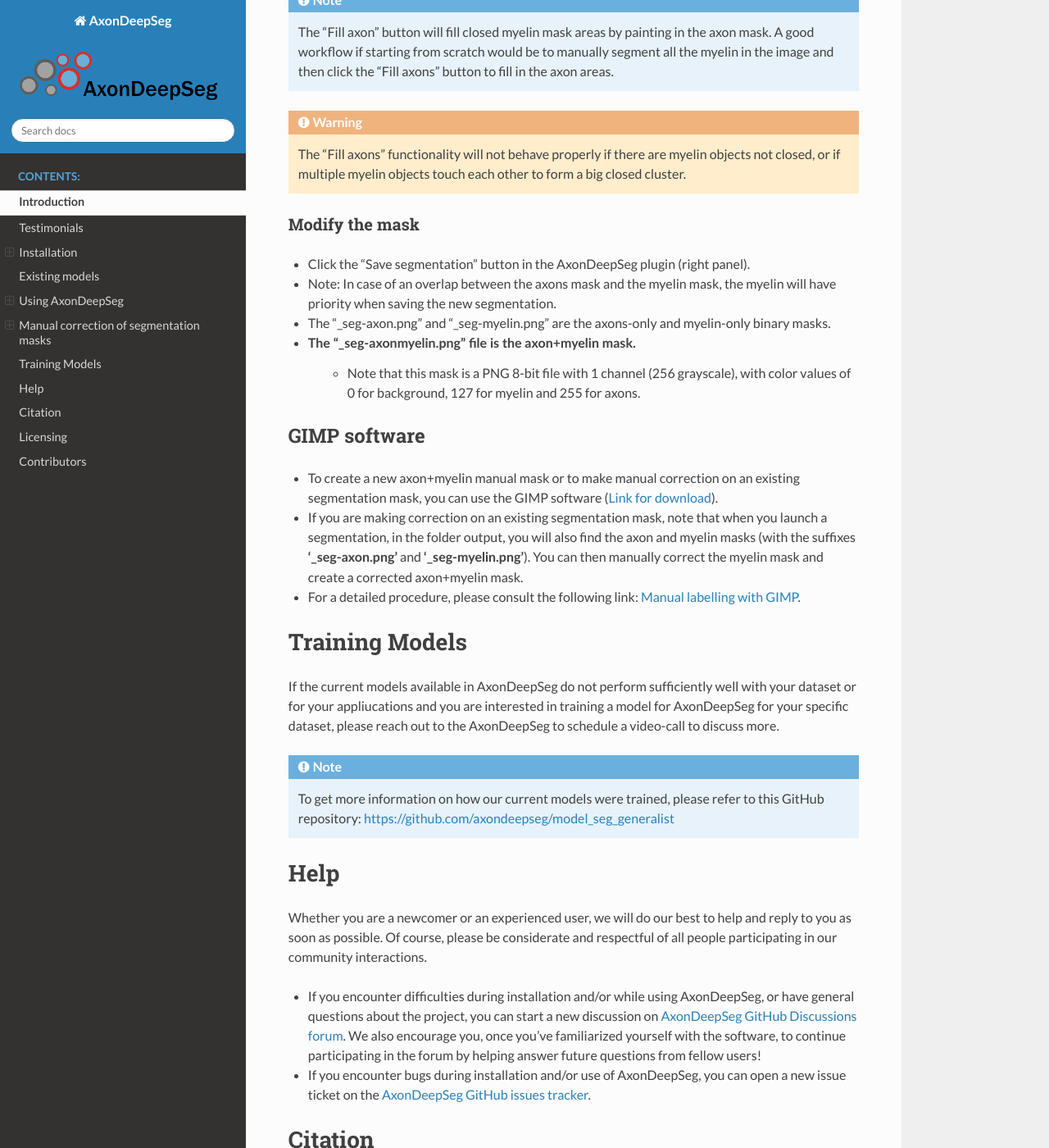
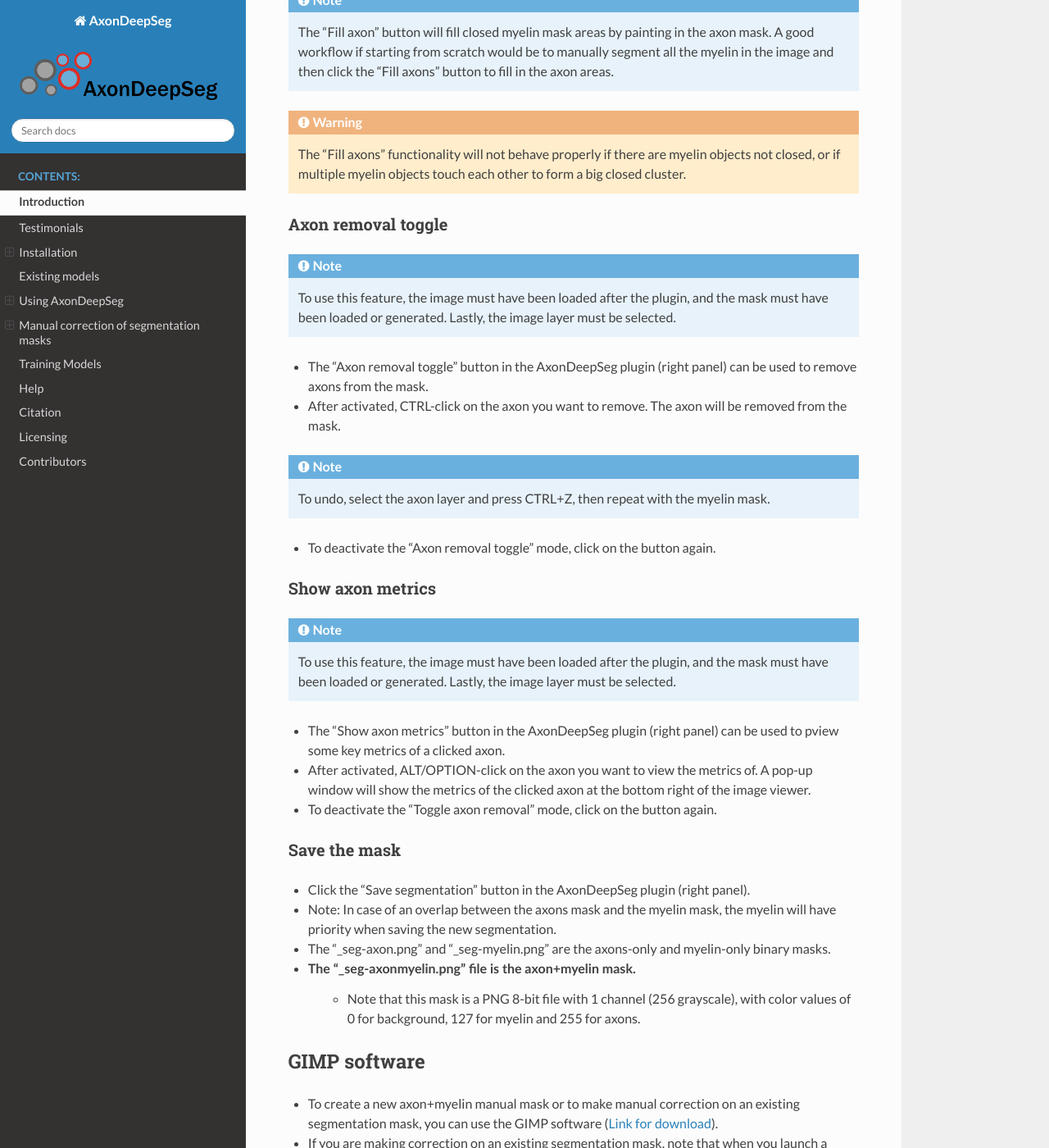
Before and after one commit to axondeepseg/axondeepseg, a Sphinx documentation site: the page built from docs/source/documentation.rst, in a window 1280 px wide and 1400 px high, scrolled down 15185 px. Shown: the whole window at 82% size. Built offline with Sphinx 7.4.7 and the Read the Docs theme 3.1.0, drawn with Linux system fonts in a browser that asks for light colours.

Commit message:
Add feature documentation

```diff
--- a/docs/source/documentation.rst
+++ b/docs/source/documentation.rst
@@ -533,8 +533,33 @@ Modify the mask
 
 .. warning:: The "Fill axons" functionality will not behave properly if there are myelin objects not closed, or if multiple myelin objects touch each other to form a big closed cluster.
 
-Modify the mask
-~~~~~~~~~~~~~~~
+Axon removal toggle
+~~~~~~~~~~~~~~~~~~~
+
+.. note::
+   To use this feature, the image must have been loaded after the plugin, and the mask must have been loaded or generated. Lastly, the image layer must be selected.
+
+* The "Axon removal toggle" button in the AxonDeepSeg plugin (right panel) can be used to remove axons from the mask.
+* After activated, CTRL-click on the axon you want to remove. The axon will be removed from the mask.
+
+.. note::
+   To undo, select the axon layer and press CTRL+Z, then repeat with the myelin mask.
+
+* To deactivate the "Axon removal toggle" mode, click on the button again.
+
+
+Show axon metrics
+~~~~~~~~~~~~~~~~~
+
+.. note::
+   To use this feature, the image must have been loaded after the plugin, and the mask must have been loaded or generated. Lastly, the image layer must be selected.
+
+* The "Show axon metrics" button in the AxonDeepSeg plugin (right panel) can be used to pview some key metrics of a clicked axon.
+* After activated, ALT/OPTION-click on the axon you want to view the metrics of. A pop-up window will show the metrics of the clicked axon at the bottom right of the image viewer.
+* To deactivate the "Toggle axon removal" mode, click on the button again.
+
+Save the mask
+~~~~~~~~~~~~~
 
 * Click the "Save segmentation" button in the AxonDeepSeg plugin (right panel).
 * Note: In case of an overlap between the axons mask and the myelin mask, the myelin will have priority when saving the new segmentation.
```
Also changed, not shown: 1 other file.
